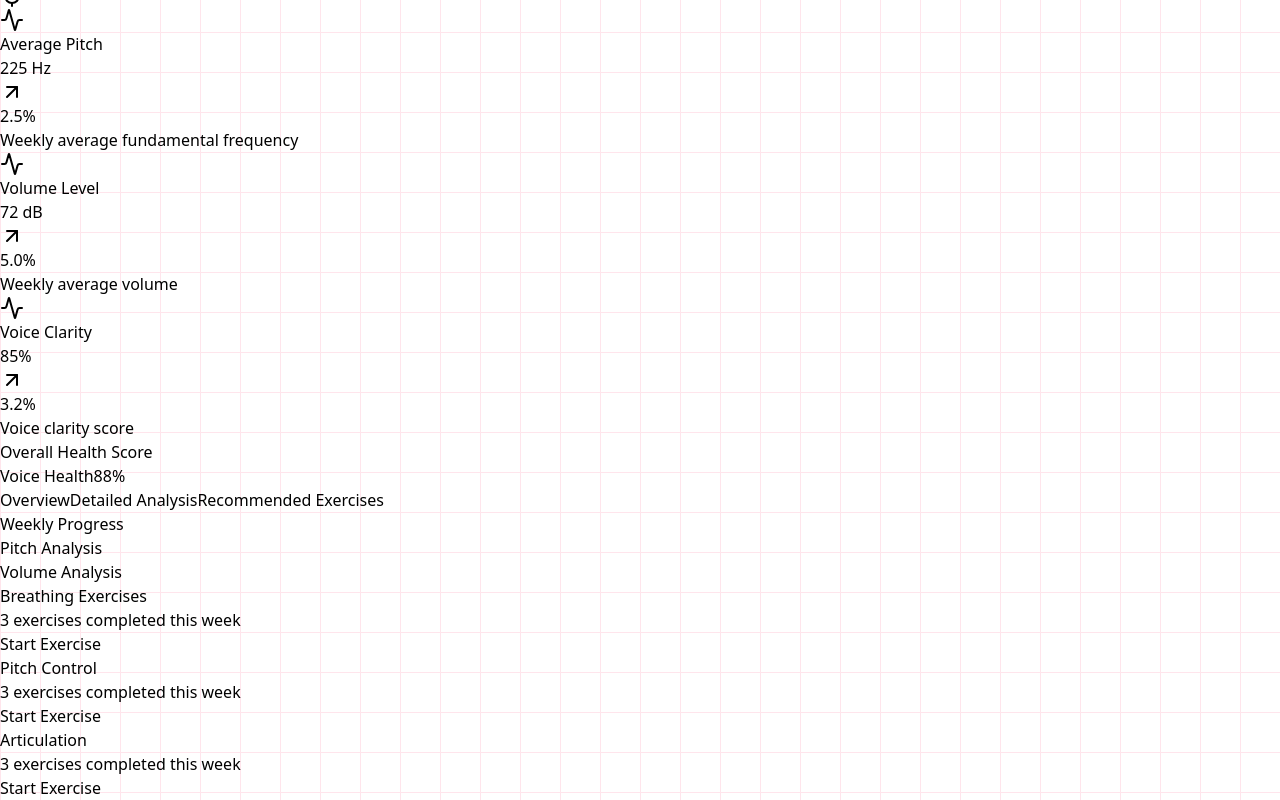
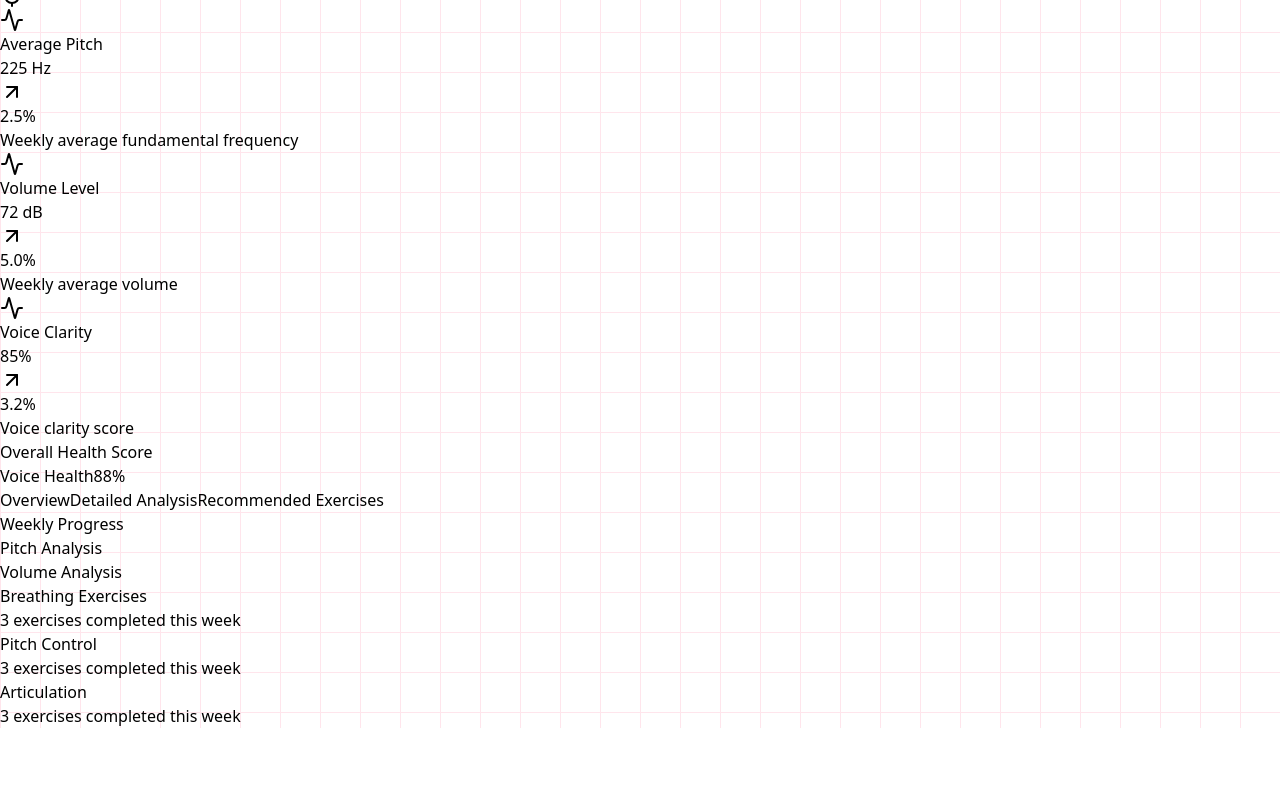
Before and after one commit to CodeFingers809/audihealth, a React (Vite) app in the folder client/: page /dashboard in a window 1280 px wide. Shown: the part 352-1152 px from the top of the page. After the commit the page ends 1080 px from the top, so only its background shows below. Built offline with nearby package versions, Linux system fonts and the light colour scheme.

Commit message:
remove buttons

```diff
--- a/client/src/pages/Dashboard.jsx
+++ b/client/src/pages/Dashboard.jsx
@@ -313,9 +313,6 @@ export default function Dashboard() {
                         <p className="text-sm text-gray-600">
                           3 exercises completed this week
                         </p>
-                        <Button className="w-full mt-4 bg-pink-500 hover:bg-pink-600 text-white">
-                          Start Exercise
-                        </Button>
                       </div>
                     </Card>
                   )
```
